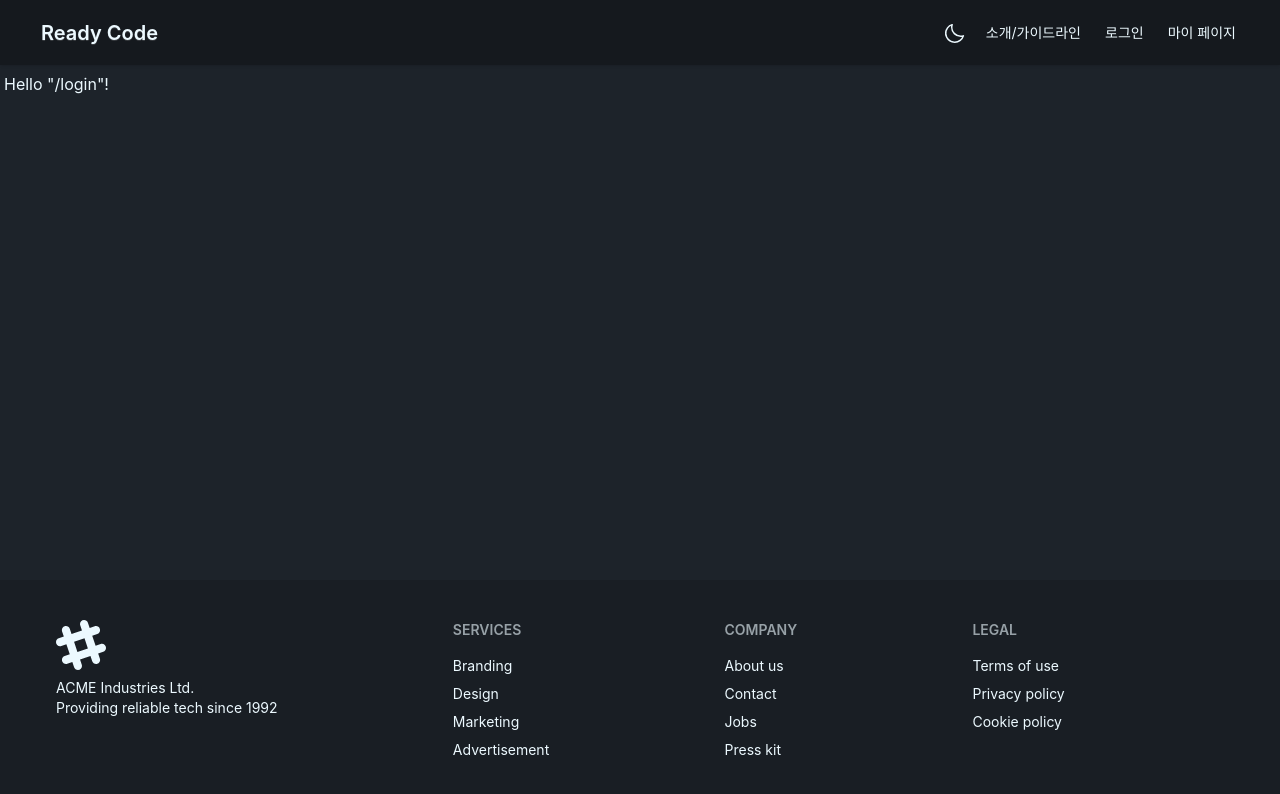
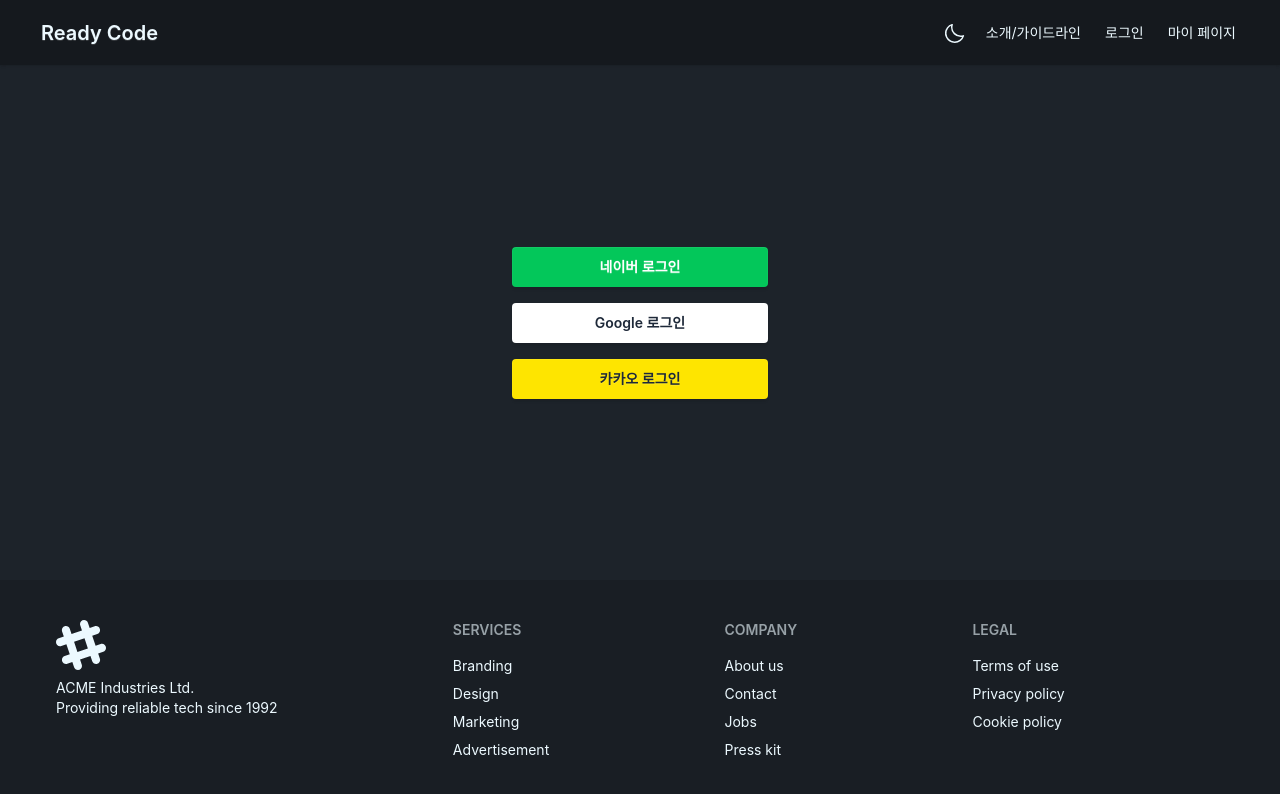
Before and after one commit to gorhkd/readycode, a React (Vite) app in the folder frontend/: page /login in a window 1280 px wide. Shown: the top 794 px of the page. Built offline with nearby package versions, Linux system fonts and the light colour scheme.

Commit message:
feat : 소셜 로그인 UI #40

```diff
--- a/frontend/src/components/common/navbar/Navbar.tsx
+++ b/frontend/src/components/common/navbar/Navbar.tsx
@@ -1,17 +1,17 @@
+import { Link } from '@tanstack/react-router'
 import DrawerToggle from '@/components/common/navbar/DrawerToggle.tsx'
 import DrawerToggleButton from '@/components/common/navbar/DrawerToggleButton.tsx'
 import DrawerSidebar from '@/components/common/navbar/DrawerSidebar.tsx'
 import { navLinks } from '@/components/common/navbar/navLinks.ts'
-import { Link } from '@tanstack/react-router'
 import ThemeToggleButton from '@/components/common/navbar/ThemeToggleButton.tsx'
 
 export default function Navbar() {
   return (
-    <header className="drawer fixed z-50">
+    <header className="drawer sticky top-0 z-50">
       <DrawerToggle />
       <div className="drawer-content flex flex-col">
-        <nav className="navbar bg-base-300 shadow-sm w-full">
-          <div className="mx-auto w-full max-w-[1920px] px-4 flex items-center justify-between">
+        <nav className="navbar bg-base-300 w-full shadow-sm">
+          <div className="mx-auto flex w-full max-w-[1920px] items-center justify-between px-4">
             <div className="flex-none lg:hidden">
               <DrawerToggleButton />
             </div>
--- /dev/null
+++ b/frontend/src/components/login/SocialButton.tsx
@@ -0,0 +1,33 @@
+import { cva } from 'class-variance-authority'
+import { cn } from '@/config/cn'
+
+type SocialProvider = 'naver' | 'google' | 'kakao'
+
+type SocialButtonProps = {
+  provider: SocialProvider
+  label: string
+  className?: string
+  onClick?: (provider: SocialProvider) => void
+}
+
+const socialBtn = cva('btn border-none w-3xs', {
+  variants: {
+    provider: {
+      naver: 'bg-[#03C75A] text-white',
+      google: 'bg-white text-gray-800',
+      kakao: 'bg-[#FEE500] text-gray-800',
+    },
+  },
+})
+
+export default function SocialButton({ provider, label, className, onClick }: SocialButtonProps) {
+  return (
+    <button
+      type="button"
+      className={cn(socialBtn({ provider }), className)}
+      onClick={() => onClick?.(provider)}
+    >
+      {label}
+    </button>
+  )
+}
--- a/frontend/src/routes/__root.tsx
+++ b/frontend/src/routes/__root.tsx
@@ -1,4 +1,4 @@
-import { createRootRoute, Outlet } from '@tanstack/react-router'
+import { Outlet, createRootRoute } from '@tanstack/react-router'
 import Navbar from '@/components/common/navbar/Navbar.tsx'
 import Footer from '@/components/common/Footer.tsx'
 
@@ -8,10 +8,10 @@
 
 function RootComponent() {
   return (
-    <div className="flex flex-col min-h-screen">
+    <div className="flex min-h-screen flex-col">
       <Navbar />
 
-      <main className="flex-grow pt-18 p-1">
+      <main className="flex flex-grow p-1">
         <Outlet />
       </main>
 
--- a/frontend/src/routes/login.tsx
+++ b/frontend/src/routes/login.tsx
@@ -1,9 +1,17 @@
 import { createFileRoute } from '@tanstack/react-router'
+import SocialButton from '@/components/login/SocialButton'
 
 export const Route = createFileRoute('/login')({
   component: Login,
 })
 
 function Login() {
-  return <div>Hello "/login"!</div>
+  const onClick = () => {}
+  return (
+    <div className="flex w-full flex-1 flex-col items-center justify-center gap-4">
+      <SocialButton provider="naver" label="네이버 로그인" onClick={onClick} />
+      <SocialButton provider="google" label="Google 로그인" onClick={onClick} />
+      <SocialButton provider="kakao" label="카카오 로그인" onClick={onClick} />
+    </div>
+  )
 }
```
